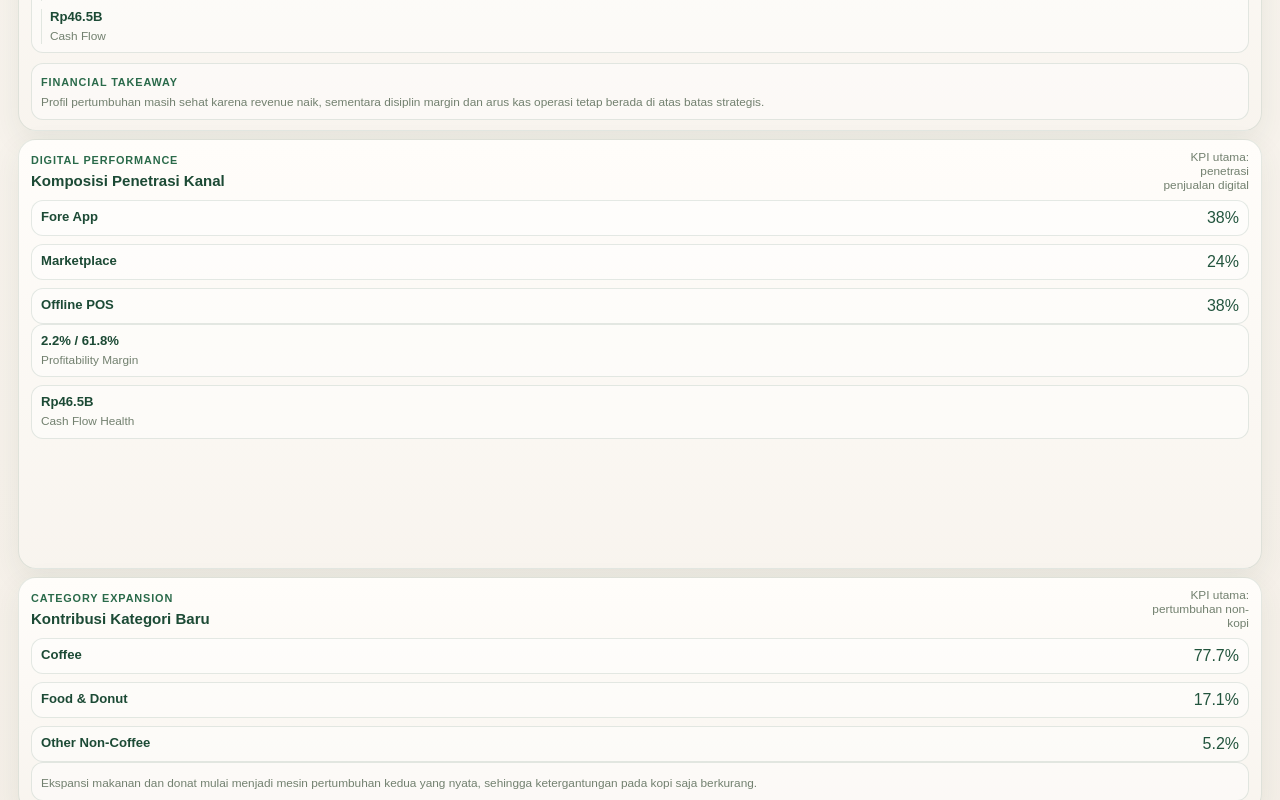
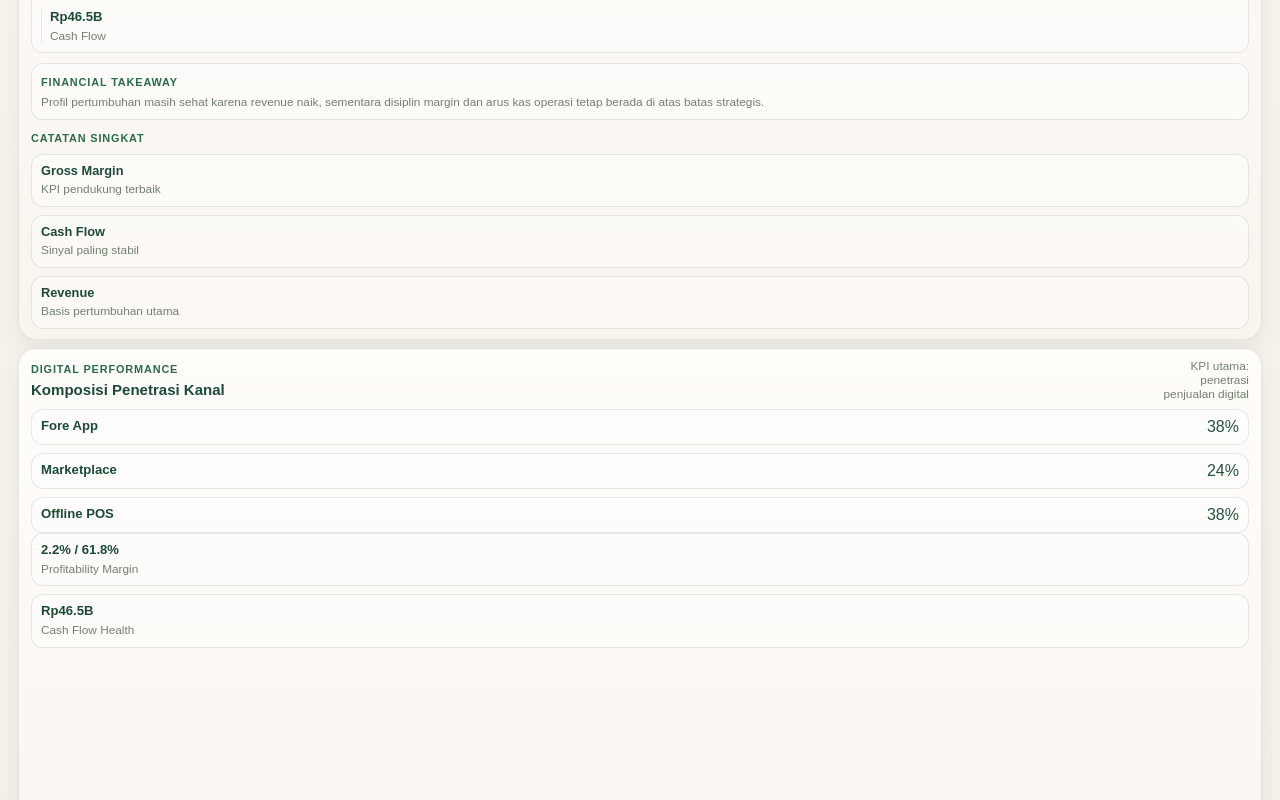
Before and after one commit to sulhanfuadi/fore-cpm-dashboard, a Next.js app: page / in a window 1280 px wide. Shown: the part 1100-1900 px from the top of the page. Built offline with nearby package versions, Linux system fonts and the light colour scheme.

Commit message:
feat: enrich finance and scenario sections

```diff
--- a/app/globals.css
+++ b/app/globals.css
@@ -432,3 +432,49 @@ small { font: inherit; }
     grid-template-columns: 1fr;
   }
 }
+
+
+.trend-extra-strip,
+.scenario-note-card {
+  margin-top: 8px;
+}
+
+.trend-extra-grid {
+  display: grid;
+  grid-template-columns: repeat(3, minmax(0, 1fr));
+  gap: 8px;
+  margin-top: 8px;
+}
+
+.trend-extra-item,
+.scenario-note-card {
+  border: 1px solid var(--line);
+  border-radius: 12px;
+  padding: 8px 9px;
+  background: rgba(255,255,255,0.45);
+}
+
+.trend-extra-item strong {
+  display: block;
+  color: var(--text-strong);
+  font-size: 0.8rem;
+}
+
+.trend-extra-item span,
+.scenario-note-card p {
+  display: block;
+  margin-top: 4px;
+  color: var(--muted);
+  font-size: 0.74rem;
+  line-height: 1.35;
+}
+
+.scenario-note-card p {
+  margin-bottom: 0;
+}
+
+@media (max-width: 1280px) {
+  .trend-extra-grid {
+    grid-template-columns: 1fr;
+  }
+}
--- a/app/page.tsx
+++ b/app/page.tsx
@@ -33,6 +33,8 @@ type Copy = {
   trendSummaryItems: Array<{ value: string; label: string }>;
   trendInsightTitle: string;
   trendInsightBody: string;
+  trendExtraTitle: string;
+  trendExtraItems: Array<{ label: string; value: string }>;
   driverEyebrow: string;
   driverTitle: string;
   driverNote: string;
@@ -45,6 +47,8 @@ type Copy = {
   scenarioTitle: string;
   scenarioNote: string;
   scenarioItems: Array<{ name: string; result: string; note: string }>;
+  scenarioExtraTitle: string;
+  scenarioExtraBody: string;
   alertEyebrow: string;
   alertTitle: string;
   alertNote: string;
@@ -89,6 +93,12 @@ const copy: Record<Locale, Copy> = {
     ],
     trendInsightTitle: 'Financial takeaway',
     trendInsightBody: 'The growth profile remains healthy because revenue is rising while margin discipline and operating cash flow are still above the strategic floor.',
+    trendExtraTitle: 'Short read',
+    trendExtraItems: [
+      { label: 'Best support KPI', value: 'Gross Margin' },
+      { label: 'Most stable signal', value: 'Cash Flow' },
+      { label: 'Main growth base', value: 'Revenue' },
+    ],
     driverEyebrow: 'Digital Performance',
     driverTitle: 'Channel Penetration Mix',
     driverNote: 'Main KPI: digital sales penetration',
@@ -105,6 +115,8 @@ const copy: Record<Locale, Copy> = {
       { name: 'Digital Push', result: '64%', note: 'Digital penetration' },
       { name: 'Category Push', result: '24%', note: 'New category share' },
     ],
+    scenarioExtraTitle: 'Scenario note',
+    scenarioExtraBody: 'These scenarios are directional views to help management compare which lever should be prioritized first.',
     alertEyebrow: 'Action Center',
     alertTitle: 'Key Alerts',
     alertNote: 'Immediate attention',
@@ -180,6 +192,12 @@ const copy: Record<Locale, Copy> = {
     ],
     trendInsightTitle: 'Financial takeaway',
     trendInsightBody: 'Profil pertumbuhan masih sehat karena revenue naik, sementara disiplin margin dan arus kas operasi tetap berada di atas batas strategis.',
+    trendExtraTitle: 'Catatan singkat',
+    trendExtraItems: [
+      { label: 'KPI pendukung terbaik', value: 'Gross Margin' },
+      { label: 'Sinyal paling stabil', value: 'Cash Flow' },
+      { label: 'Basis pertumbuhan utama', value: 'Revenue' },
+    ],
     driverEyebrow: 'Digital Performance',
     driverTitle: 'Komposisi Penetrasi Kanal',
     driverNote: 'KPI utama: penetrasi penjualan digital',
@@ -196,6 +214,8 @@ const copy: Record<Locale, Copy> = {
       { name: 'Dorong Digital', result: '64%', note: 'Penetrasi digital' },
       { name: 'Dorong Kategori', result: '24%', note: 'Porsi kategori baru' },
     ],
+    scenarioExtraTitle: 'Catatan skenario',
+    scenarioExtraBody: 'Skenario ini bersifat directional untuk membantu manajemen membandingkan leverage mana yang perlu diprioritaskan lebih dulu.',
     alertEyebrow: 'Action Center',
     alertTitle: 'Key Alerts',
     alertNote: 'Perlu perhatian segera',
@@ -357,6 +377,17 @@ export default function Home() {
               <p>{t.trendInsightBody}</p>
             </section>
           </div>
+          <section className="trend-extra-strip">
+            <span className="eyebrow">{t.trendExtraTitle}</span>
+            <div className="trend-extra-grid">
+              {t.trendExtraItems.map((item) => (
+                <div key={item.label} className="trend-extra-item">
+                  <strong>{item.value}</strong>
+                  <span>{item.label}</span>
+                </div>
+              ))}
+            </div>
+          </section>
         </section>
 
         <section className="card panel drivers-panel">
@@ -450,6 +481,10 @@ export default function Home() {
               </article>
             ))}
           </div>
+          <div className="scenario-note-card">
+            <span className="eyebrow">{t.scenarioExtraTitle}</span>
+            <p>{t.scenarioExtraBody}</p>
+          </div>
         </section>
       </section>
     </main>
```
